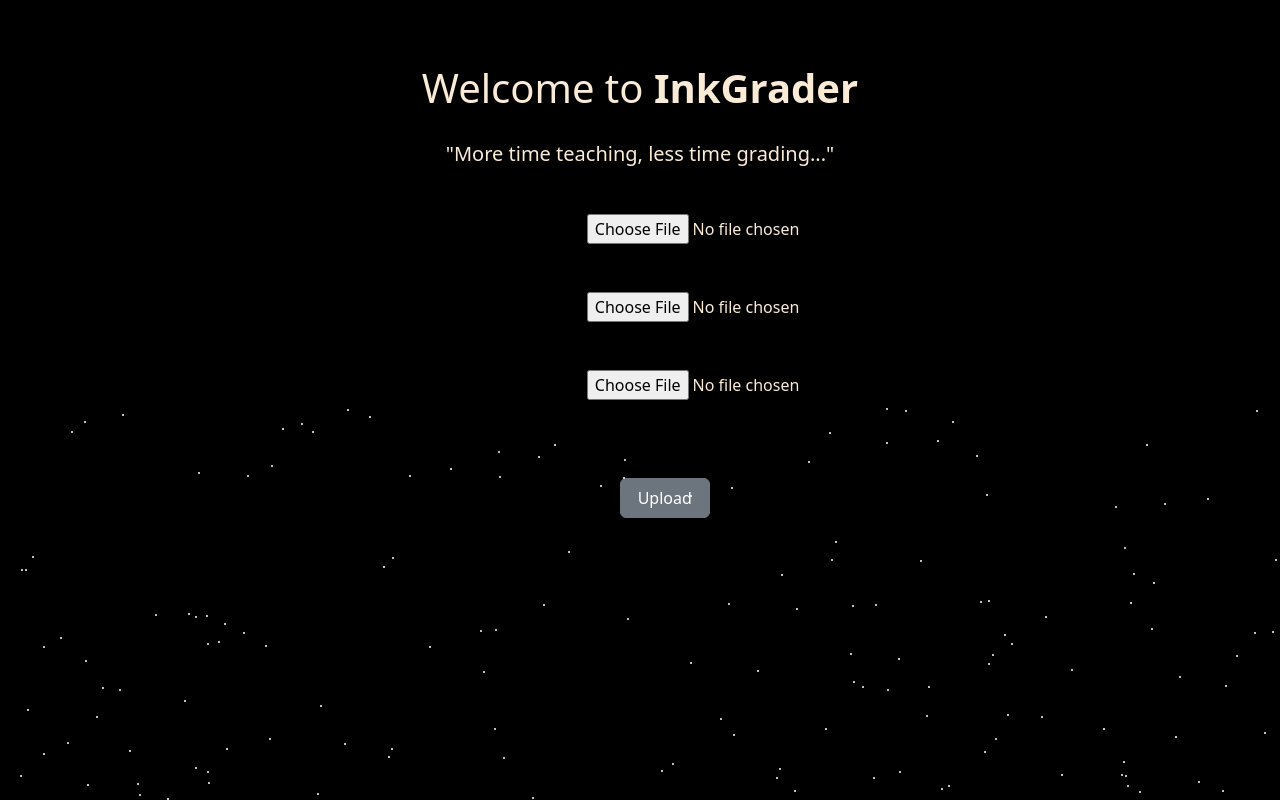
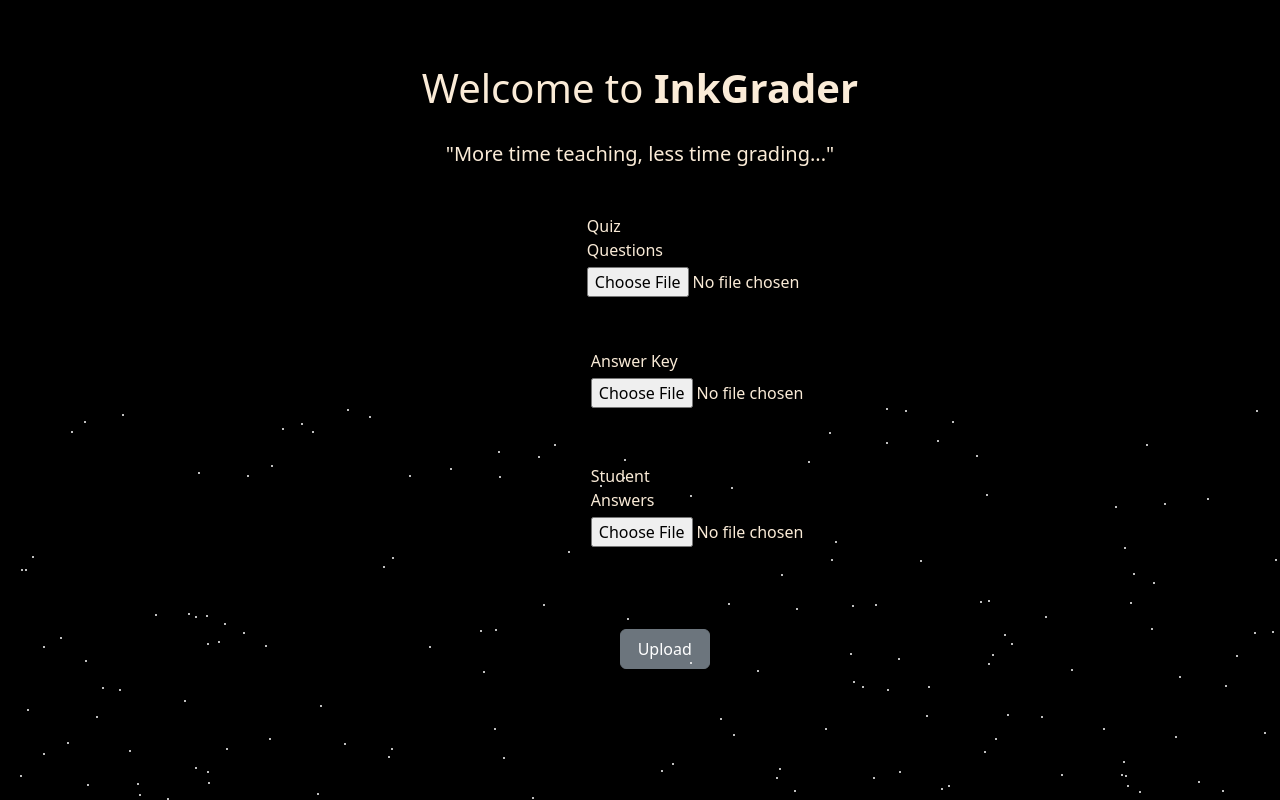
Before and after one commit to aslanbayli/ink_grader, a Django app: page / in a window 1280 px wide. Run offline with Django 4.2, Linux system fonts and the light colour scheme.

Commit message:
loading screen

```diff
--- a/server/ink_grader_app/templates/upload_files.html
+++ b/server/ink_grader_app/templates/upload_files.html
@@ -1,19 +1,55 @@
 {% extends 'base.html' %}
 
 {% block content %}
+<div id="main-div">
     <h1 class="text-center" >Welcome to <span style="font-weight: bold;">InkGrader</span></h1>
     <h5 class="text-center" style="margin: 3%;">"More time teaching, less time grading..."</h5>
-<form method="post" enctype="multipart/form-data" style="margin: 10px 40%;">
+    <form method="post" enctype="multipart/form-data" style="margin: 10px 40%;" id="upload-form">
         {% csrf_token %}
-    <div class="m-5 w-25">
+        <div class="m-5 w-40">
+            <label style="margin-bottom: 5px;">Quiz Questions</label>
+            <div >
                 {{ form.quiz_file }}
             </div>
-    <div class="m-5">
+        </div>
+
+        <div class="m-5 w-40 p-1">
+            <label style="margin-bottom: 5px;">Answer Key</label>
+            <div >
                 {{ form.answer_key_file }}
             </div>
-    <div class="m-5">
+        </div>
+
+        <div class="m-5 w-40 p-1">
+            <label style="margin-bottom: 5px;">Student Answers</label>
+            <div >
                 {{ form.student_answers }}
+            </div>
         </div>
         <input type="submit" value="Upload" style="margin: 30px 40%; width: 90px; height: 40px;" class="btn btn-secondary">
     </form>
+</div>
+
+
+<div class="text-center" id="loading-component" style="display: none;">
+    <div class="spinner-border" role="status">
+      <span class="sr-only">Loading...</span>
+    </div>
+</div>
+
+<script>
+    document.addEventListener("DOMContentLoaded", function () {
+        const form = document.getElementById("upload-form");
+        const loadingComponent = document.getElementById("loading-component");
+        const mainDiv = document.getElementById("main-div");
+
+        form.addEventListener("submit", function () {
+            // Show the loading component when the form is submitted
+            loadingComponent.style.display = "block";
+            mainDiv.style.display = "none";
+        });
+    });
+</script>
+
+
 {% endblock %}
--- a/server/ink_grader_app/views.py
+++ b/server/ink_grader_app/views.py
@@ -22,18 +22,15 @@ GPT_SECRET_KEY = config("GPT_SECRET_KEY")
 GPT_ORG_NAME = config("GPT_ORG_NAME")
 
 
-
 def get_student_score(quiz, answer_key, student_answers):
-    url = "https://api.openai.com/v1/chat/completions"
+    url = f"https://{RESOURCE_NAME}.openai.azure.com/openai/deployments/{MODEL_NAME}/chat/completions?api-version=2023-05-15"
 
     headers = {
         "Content-Type": "application/json",
-        "Authorization": f"Bearer {GPT_SECRET_KEY}",
-        "OpenAI-Organization": GPT_ORG_NAME
+        "api-key": f"{SECRET_KEY1}"
     }
 
     data = {
-        "model": "gpt-4",
         "messages": [
             {"role": "system", "content": "You are a professor who is grading a student's quiz. \
                 The quiz questions, answer key, and student's answers are below:"},
@@ -83,8 +80,8 @@ def writing_to_text(image):
 def upload_file(request):
     if request.method == 'POST':
         form = UploadFileForm(request.POST, request.FILES)
+
         if form.is_valid():
-
             quiz = BytesIO((request.FILES['quiz_file']).read())
             answer_key = BytesIO((request.FILES['answer_key_file']).read())
             student_answers = (request.FILES['student_answers']).read()
@@ -109,16 +106,6 @@ def upload_file(request):
 
             # get student score
             student_score = get_student_score(quiz_text, answer_key_text, student_text)
-
-            temp = {
-                    "Quiz Title": "Loops in Python",
-                    "Total Points Possible": 10,
-                    "Question 1": { "Points Earned": 2, "Feedback": "The student correctly identified the output as '2 4 6 8 10.'" },
-                    "Question 2": { "Points Earned": 2, "Feedback": "While the student's explanation was somewhat simplified, they clearly understand the key difference between a while loop and a for loop in Python." },
-                    "Question 3": { "Points Earned": 2, "Feedback": "The student correctly identified that the output would be '[2, 4]'." },
-                    "Question 4": { "Points Earned": 2, "Feedback": "Student provided the correct Python program using a while loop to print all even numbers from 1 to 10." },
-                    "Question 5": { "Points Earned": 2, "Feedback": "The student understand when a break statement is used in a loop, the output is correctly identified as 'apple'." },
-                    "Total Points Earned": 10 }
 
 
             student_score = student_score['choices'][0]['message']['content']
```
Lines whose indentation alone changed are shown as unchanged.
